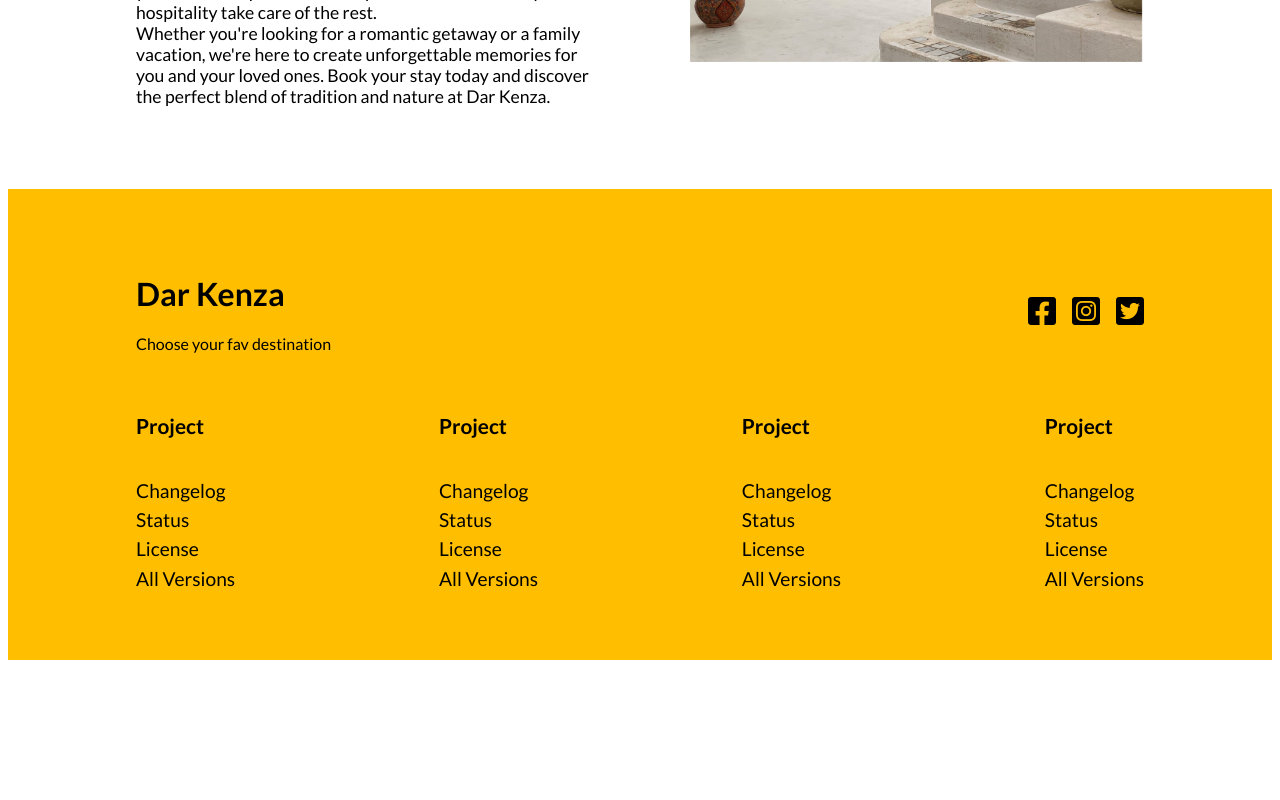
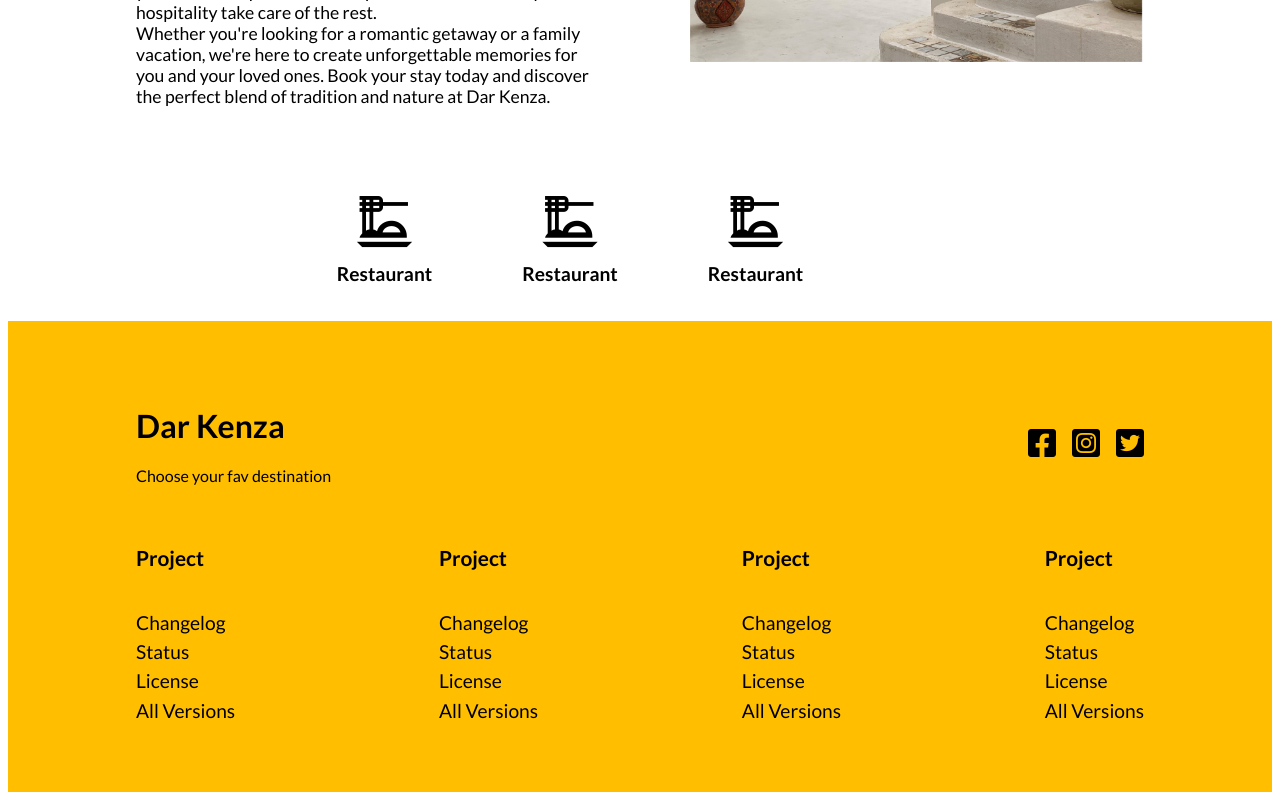
Before and after one commit to rimamenaa/DarKenza, a React (Vite) app: page / in a window 1280 px wide. Shown: the part 1206-2006 px from the top of the page. Before the commit the page ends 1874 px from the top, so only its background shows below. Built offline with nearby package versions, Linux system fonts and the light colour scheme.

Commit message:
services component start

```diff
--- a/index.html
+++ b/index.html
@@ -8,6 +8,7 @@
     <link rel="preconnect" href="https://fonts.googleapis.com">
     <link rel="preconnect" href="https://fonts.gstatic.com" crossorigin>
     <link href="https://fonts.googleapis.com/css2?family=Lato:wght@300;400;700;900&family=Poppins:ital,wght@0,100;0,200;0,300;0,400;0,500;0,600;0,700;1,100;1,200;1,300;1,400;1,500;1,600;1,700&display=swap" rel="stylesheet">
+    <link rel="stylesheet" href="https://fonts.googleapis.com/css2?family=Material+Symbols+Outlined:opsz,wght,FILL,GRAD@20..48,100..700,0..1,-50..200" />
     <title>Dar Kenza</title>
   </head>
   <body>
--- /dev/null
+++ b/src/Components/Services.jsx
@@ -0,0 +1,31 @@
+import React from 'react'
+import './ServicesStyles.css'
+
+export default function Services() {
+  return (
+
+    <div className='services'>
+        {/* <span className="material-symbols-outlined">dinner_dining</span>
+            <h6 >Restaurant</h6>
+        <span className="material-symbols-outlined">dinner_dining</span>
+            <h6 >Restaurant</h6>
+        <span className="material-symbols-outlined">dinner_dining</span>
+            <h6 >Restaurant</h6> */}
+            <ul>
+                <li>
+                <span className="material-symbols-outlined">dinner_dining</span>
+            <h6 >Restaurant</h6>
+                </li>
+                <li>
+                <span className="material-symbols-outlined">dinner_dining</span>
+            <h6 >Restaurant</h6>
+                </li>
+                <li>
+                <span className="material-symbols-outlined">dinner_dining</span>
+            <h6 >Restaurant</h6>
+                </li>
+            </ul>
+    </div>
+
+  )
+}
--- /dev/null
+++ b/src/Components/ServicesStyles.css
@@ -0,0 +1,21 @@
+.material-symbols-outlined {
+    font-size: 4rem;
+  font-variation-settings:
+  'FILL' 0,
+  'wght' 600,
+  'GRAD' 0,
+  'opsz' 48
+}
+ul {
+    display: grid;
+    grid-template-columns: repeat(5, auto);
+    grid-gap: 90px;
+    list-style: none;
+    align-items: center;
+    justify-content: center;
+}
+
+h6 {
+    font-size: 1.2rem;
+    margin: 6px 0 20px 0;
+}
--- a/src/Routes/Home.jsx
+++ b/src/Routes/Home.jsx
@@ -5,6 +5,7 @@ import HeroImage from '../assets/12.jpg'
 import Welcome from '../Components/Welcome'
 import welcomeImage from '../assets/2.jpg'
 import Footer from '../Components/Footer'
+import Services from '../Components/Services'
 
 export default function Home() {
   return (
@@ -18,6 +19,7 @@ export default function Home() {
     />
     <Welcome
     welcomeImg={welcomeImage}/>
+    <Services/>
     <Footer/>
     </>
   )
```
Also changed, not shown: 1 other file (tests, documents, lock files or other folders).
